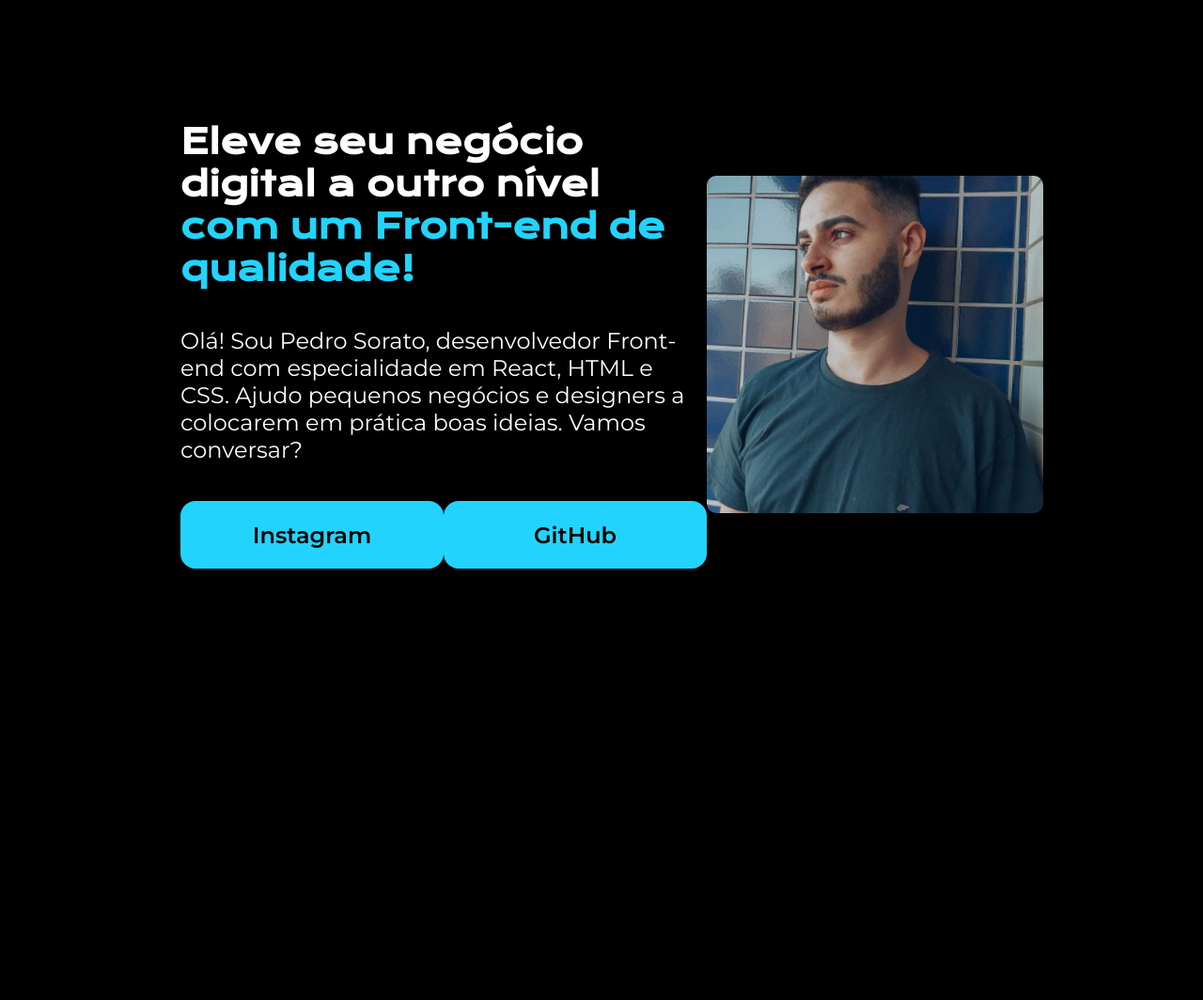
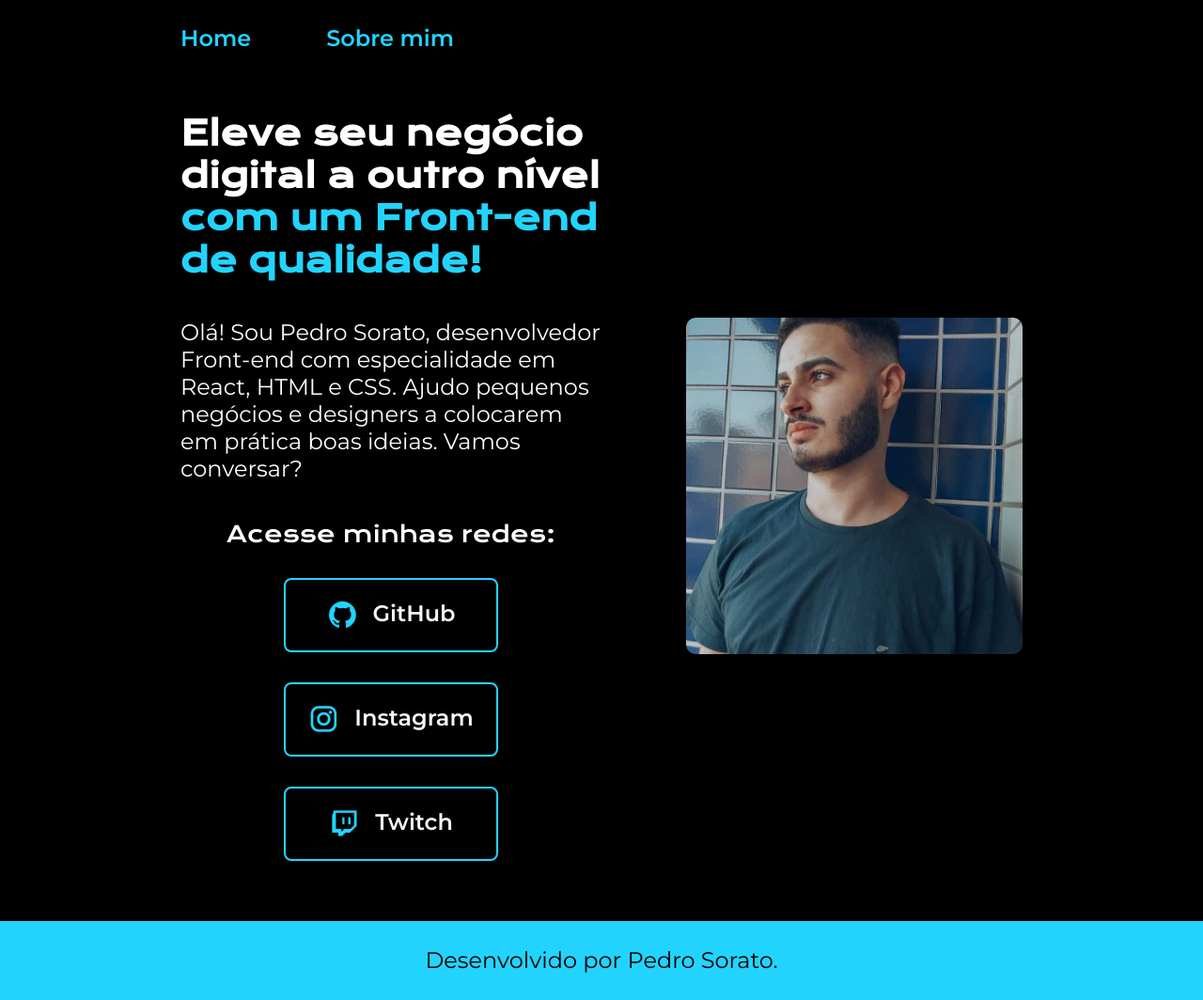
Before and after one commit to PedroSorato/Portfolio, a plain HTML site: page index.html in a window 1280 px wide. Shown: the whole page at 94% size. Before the commit the page ends 928 px from the top, so only its background shows below. Drawn offline with nearby package versions, Linux system fonts and the light colour scheme.

Commit message:
Adicionado responsividade

```diff
--- a/index.html
+++ b/index.html
@@ -5,10 +5,15 @@
     <meta http-equiv="X-UA-Compatible" content="IE=edge">
     <meta name="viewport" content="width=device-width, initial-scale=1.0">
     <title>Portifólio</title>
-    <link rel="stylesheet" href="style.css">
+    <link rel="stylesheet" href="./styles/style.css">
 </head>
 <body>
-    <header></header>
+    <header class="cabecalho">
+        <nav class="cabecalho__menu">
+            <a href="index.html" class="cabecalho__menu__link">Home</a>
+            <a href="about.html" class="cabecalho__menu__link">Sobre mim</a>
+        </nav>
+    </header>
     <main class="apresentacao">
         <section class="apresentacao__conteudo">
 
@@ -18,14 +23,29 @@
                 Ajudo pequenos negócios e designers a colocarem em prática boas ideias. Vamos conversar?</p>
 
             <div class="apresentacao__links">
-                <a class="apresentacao__links__link" href="https://www.instagram.com/phsorato/">Instagram</a>
-                <a class="apresentacao__links__link" href="https://github.com/PedroSorato">GitHub</a>
+                <h2 class="apresentacao__links__subtitulo">Acesse minhas redes:</h2>
+                <a class="apresentacao__links__navegacao" href="https://github.com/PedroSorato">
+                    <img src="assets/github.png">
+                    GitHub
+                </a>
+
+                <a class="apresentacao__links__navegacao" href="https://www.instagram.com/phsorato/">
+                    <img src="assets/instagram.png">
+                    Instagram</a>
+
+                <a class="apresentacao__links__navegacao" href="https://www.twitch.tv/notyung_">
+                        <img src="assets/twitch.png">
+                        Twitch</a>
+
+
             </div>
         </section>
 
-        <img class="eu" src="img/eu.jpg" alt="Esse sou eu!">
+        <img class="eu" src="assets/eu.jpg" alt="Esse sou eu!">
 
     </main>
-    <footer></footer>
+    <footer class="rodape">
+        <p>Desenvolvido por Pedro Sorato.</p>
+    </footer>
 </body>
 </html>
--- a/style.css
+++ /dev/null
@@ -1,66 +0,0 @@
-@import url('https://fonts.googleapis.com/css2?family=Krona+One&display=swap');
-@import url('https://fonts.googleapis.com/css2?family=Krona+One&family=Montserrat:wght@400;600&display=swap');
-
-
-* {
-    margin: 0;
-    padding: 0;
-}
-
-body {
-    box-sizing: border-box;
-    height: 100vh;
-    background-color: black;
-    color: white;
-}
-
-.titulo-destaque {
-    color: #22D4FD;
-}
-
-.eu {
-    width: 40%;
-    border-radius: 10px;
-}
-
-.apresentacao {
-    margin: 10% 15%;
-    display: flex;
-    align-items: center;
-    justify-content: space-between;
-}
-
-.apresentacao__conteudo {
-    width: 615px;
-    display: flex;
-    flex-direction: column;
-    gap: 40px;
-}
-
-.apresentacao__conteudo__titulo {
-    font-size: 36px;
-    font-family: 'Krona One', sans-serif;
-}
-
-.apresentacao__conteudo__texto {
-    font-size: 24px;
-    font-family: 'Montserrat', sans-serif;
-}
-
-.apresentacao__links {
-    display: flex;
-    justify-content: space-between;
-}
-
-.apresentacao__links__link {
-    background-color: #22D4FD;
-    width: 280px;
-    text-align: center;
-    border-radius: 16px;
-    padding: 21.5px 0;
-    font-size: 24px;
-    color: #000000;
-    font-family: 'Montserrat', sans-serif;
-    text-decoration: none;
-    font-weight: 600;
-}
--- /dev/null
+++ b/styles/style.css
@@ -0,0 +1,135 @@
+@import url('https://fonts.googleapis.com/css2?family=Krona+One&display=swap');
+@import url('https://fonts.googleapis.com/css2?family=Krona+One&family=Montserrat:wght@400;600&display=swap');
+
+
+* {
+    margin: 0;
+    padding: 0;
+}
+
+:root {
+    --azul-principal: #22D4FD;
+    --preto-principal: #272727
+}
+
+body {
+    box-sizing: border-box;
+    background-color: black;
+    color: white;
+}
+
+.titulo-destaque {
+    color: var(--azul-principal);
+}
+
+.eu {
+    width: 40%;
+    border-radius: 10px;
+}
+
+.cabecalho {
+    padding: 2% 0 0 15%;
+}
+
+.cabecalho__menu {
+    display: flex;
+    gap: 80px;
+}
+
+.cabecalho__menu__link {
+    font-family: 'Montserrat';
+    font-style: normal;
+    font-weight: 600;
+    font-size: 1.5rem;
+    text-decoration: none;
+    color: #22D4FD;
+}
+
+.apresentacao {
+    padding: 5% 15%;
+    display: flex;
+    align-items: center;
+    justify-content: space-between;
+    gap: 82px;
+}
+
+.apresentacao__conteudo {
+    width: 50%;
+    display: flex;
+    flex-direction: column;
+    gap: 40px;
+}
+
+.apresentacao__conteudo__titulo {
+    font-size: 2.25rem;
+    font-family: 'Krona One', sans-serif;
+}
+
+.apresentacao__conteudo__texto {
+    font-size: 1.5rem;
+    font-family: 'Montserrat', sans-serif;
+    font-weight: 400;
+}
+
+.apresentacao__links {
+    display: flex;
+    flex-direction: column;
+    justify-content: space-between;
+    align-items: center;
+    gap: 32px;
+}
+
+.apresentacao__links__subtitulo {
+    font-family: 'Krona One', sans-serif;
+    font-weight: 400;
+    font-size: 1.5rem;
+}
+
+.apresentacao__links__navegacao {
+    display: flex;
+    justify-content: center;
+    gap: 16px;
+    width: 50%;
+    text-align: center;
+    padding: 21.5px 0;
+    font-size: 1.5rem;
+    color: #F6F6F6;
+    font-family: 'Montserrat', sans-serif;
+    text-decoration: none;
+    font-weight: 600;
+    border: 2px solid var(--azul-principal);
+    border-radius: 8px;
+}
+
+.apresentacao__links__link:hover {
+    background-color: #272727;
+}
+
+.rodape {
+    padding: 24px;
+    background-color: var(--azul-principal);
+    color: #000000;
+    font-family: 'Montserrat';
+    font-style: normal;
+    font-weight: 400;
+    font-size: 1.5rem;
+    line-height: 36px;
+    text-align: center;
+}
+
+@media (max-width: 1200px) {
+    .cabecalho {
+        padding: 15%;
+    }
+    .cabecalho__menu {
+        justify-content: center;
+    }
+    .apresentacao {
+        flex-direction: column-reverse;
+        padding: 5%;
+    }
+    .apresentacao__conteudo {
+        width: auto;
+    }
+
+}
```
Also changed, not shown: about.html (added, +33 -0 lines), assets/eu.jpg (renamed from img/eu.jpg), assets/github.png (added), assets/instagram.png (added), assets/linkedin.png (added), assets/twitch.png (added), assets/twitter.png (added).
